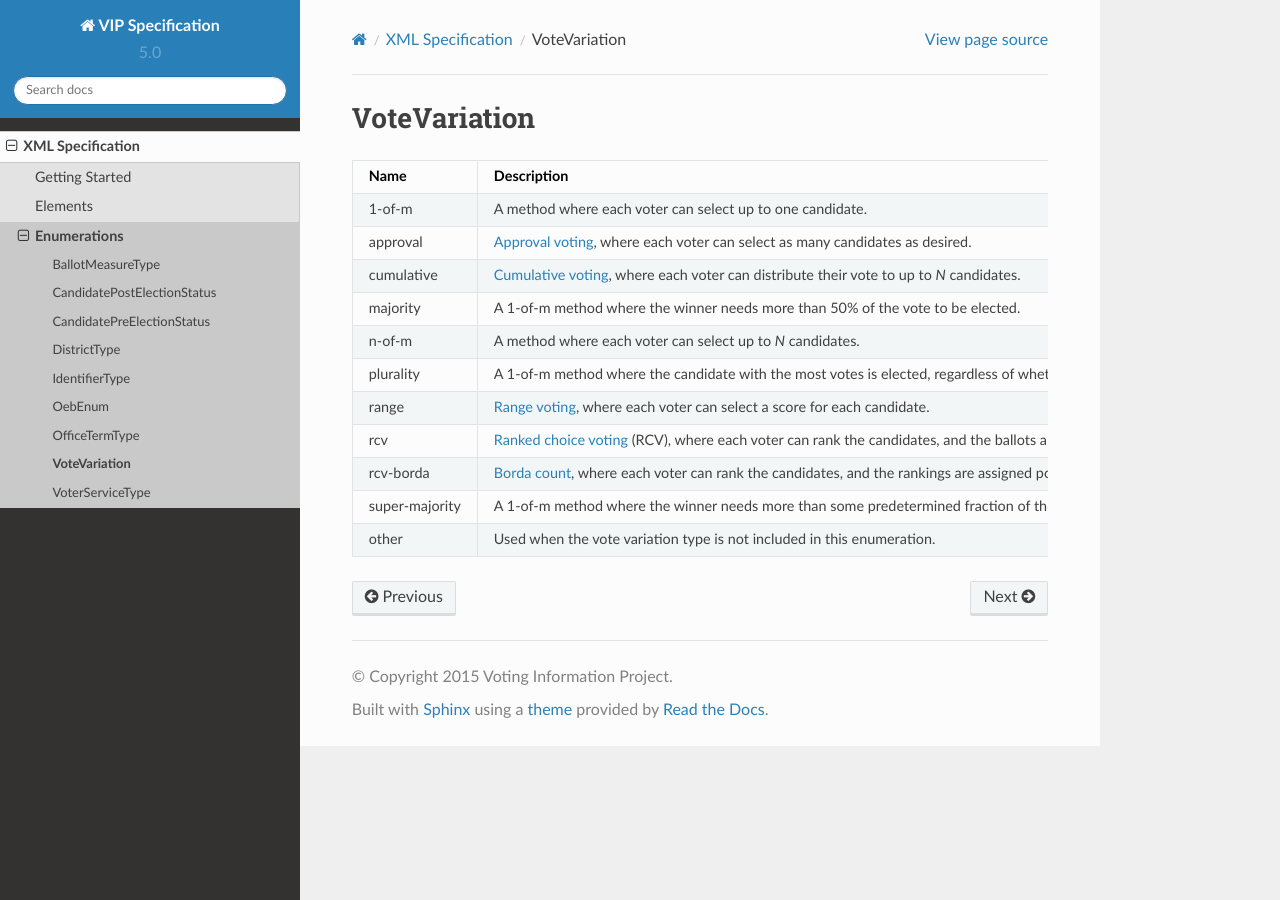
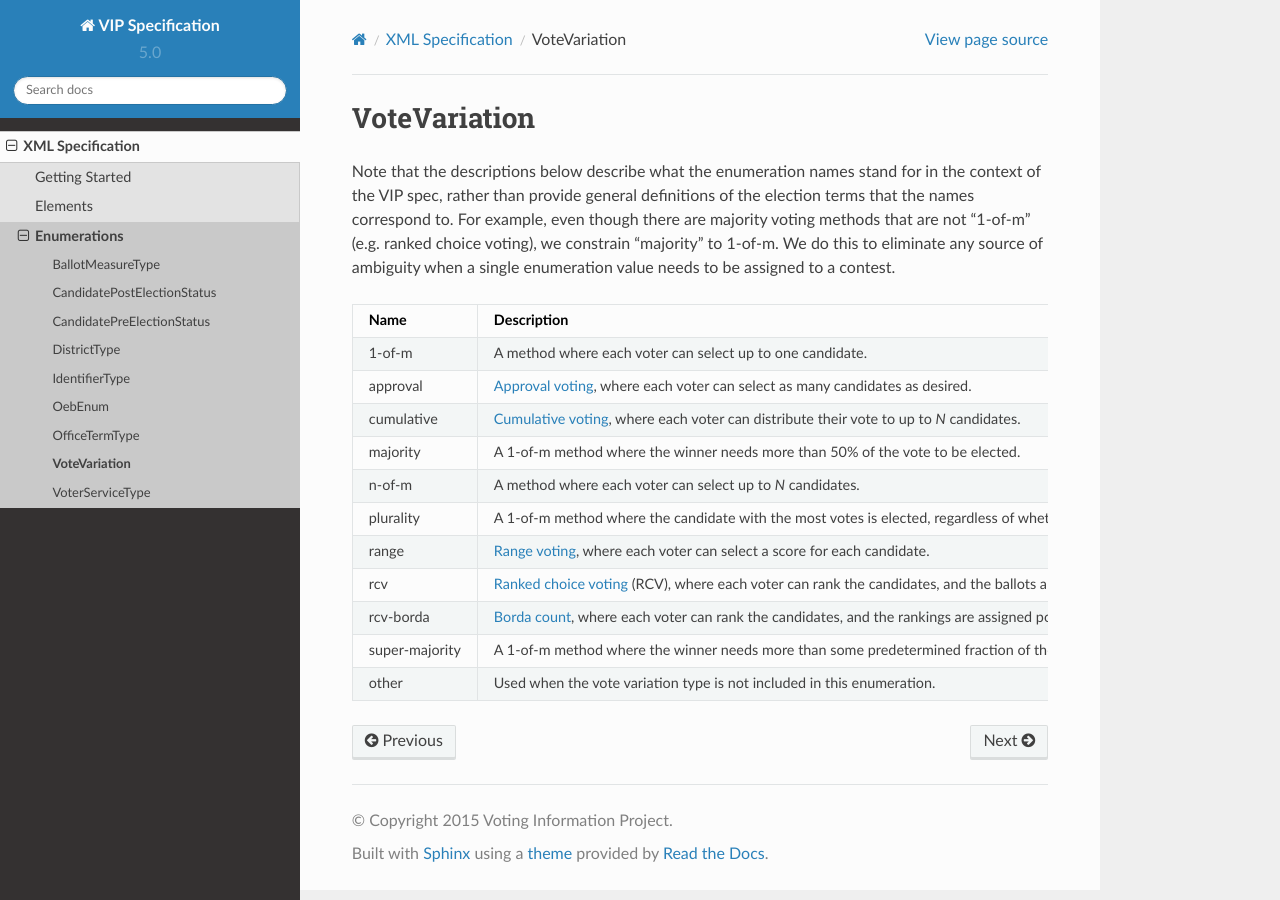
Before and after one commit to votinginfoproject/vip-specification, a Sphinx documentation site: the page built from docs/xml/enumerations/vote_variation.rst, in a window 1280 px wide. Built offline with Sphinx 7.4.7 and the Read the Docs theme 2.0.0, drawn with Linux system fonts in a browser that asks for light colours.

Commit message:
Add note to address feedback from @jdmgoogle.

```diff
--- a/docs/xml/enumerations/vote_variation.rst
+++ b/docs/xml/enumerations/vote_variation.rst
@@ -1,5 +1,13 @@
 VoteVariation
 =============
+
+Note that the descriptions below describe what the enumeration names
+stand for in the context of the VIP spec, rather than provide general
+definitions of the election terms that the names correspond to.  For example,
+even though there are majority voting methods that are not "1-of-m" (e.g.
+ranked choice voting), we constrain "majority" to 1-of-m.  We do this to
+eliminate any source of ambiguity when a single enumeration value needs
+to be assigned to a contest.
 
 
 +----------------------+----------------------------------------------------------------------------------+
```
